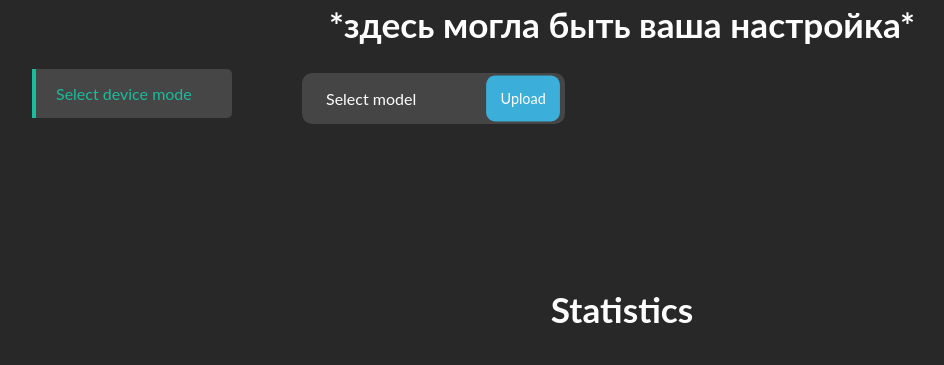
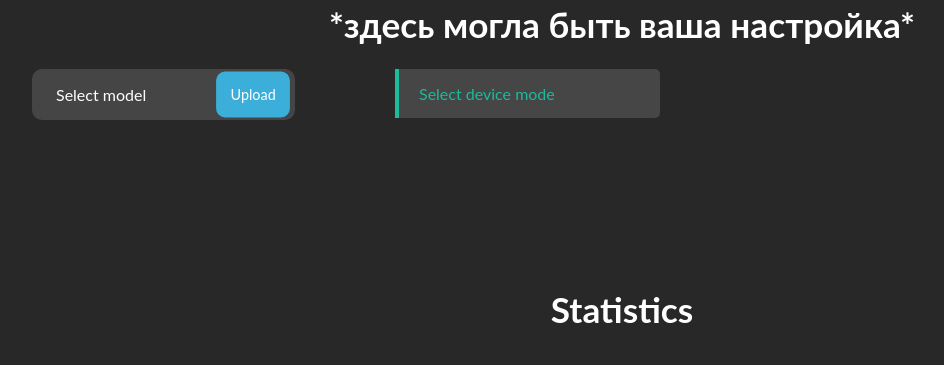
Before and after one commit to Soskiiit/eto_strelyaet, a Flask app: page /sett in a window 1280 px wide. Shown: the part 55-420 px from the top of the page, without its empty margins (18-962 px from the left). Run offline with Flask 2, Linux system fonts and the light colour scheme.

Commit message:
settings v0.2

```diff
--- a/static/ddmenu.css
+++ b/static/ddmenu.css
@@ -17,7 +17,7 @@ dropdown{
 }
 dropdown label, dropdown ul li{
   display: block;
-  width: 200px;
+  width: 265px;
   background: rgb(70, 70, 70);
   padding: 15px 20px;
 }
--- a/static/upload_but.css
+++ b/static/upload_but.css
@@ -1,8 +1,8 @@
 @import url("https://fonts.googleapis.com/css?family=Roboto:400,400i,700");
 
 .upload {
-    position: absolute;
-    margin: -212px 320px;
+    position: relative;
+    margin: 20px 50px;
     --btn-color: #3bafda;
     --progress-color: #2d334c;
     --ease-in-out-quartic: cubic-bezier(0.77, 0, 0.175, 1);
--- a/templates/settings.html
+++ b/templates/settings.html
@@ -32,15 +32,7 @@
     <section id="sec" class="body_hide">
         <!-- тута всё содержимое страницы -->
         <h1 id="mcb">*здесь могла быть ваша настройка*</h1>
-        <dropdown>
-            <input id="toggle2" type="checkbox">
-            <label for="toggle2" class="animate">Select device mode<i class="fa fa-bars float-right"></i></label>
-            <ul class="animate">
-                <a style="text-decoration: none; color: white;" href="/swmode/auto"><li class="animate">Auto<i class="fa fa-code float-right"></i></li></a>
-                <a style="text-decoration: none; color: white;" href="/swmode/ai"><li class="animate" href="/swmode/ai">AI<i class="fa fa-arrows-alt float-right"></i></li></a>
-                <a style="text-decoration: none; color: white;" href="/swmode/manual"><li class="animate" href="/swmode/manual">Manual<i class="fa fa-cog float-right"></i></li></a>
-            </ul>
-        </dropdown>
+        <div class="tiles">
             <div class="upload" name="upload">
               <div class="upload__info">
                 <span class="upload__filename" id="noFile">Select model</span>
@@ -79,6 +71,16 @@
 .file-upload .file-select.file-select-disabled:hover .file-select-name{line-height:40px;display:inline-block;padding:0 10px;}
                 </style>
             </div>
+            <dropdown>
+            <input id="toggle2" type="checkbox">
+            <label for="toggle2" class="animate">Select device mode<i class="fa fa-bars float-right"></i></label>
+            <ul class="animate">
+                <a style="text-decoration: none; color: white;" href="/swmode/auto"><li class="animate">Auto<i class="fa fa-code float-right"></i></li></a>
+                <a style="text-decoration: none; color: white;" href="/swmode/ai"><li class="animate" href="/swmode/ai">AI<i class="fa fa-arrows-alt float-right"></i></li></a>
+                <a style="text-decoration: none; color: white;" href="/swmode/manual"><li class="animate" href="/swmode/manual">Manual<i class="fa fa-cog float-right"></i></li></a>
+            </ul>
+        </dropdown>
+        </div>
         <!-- Тута начинается блок со статистикой -->
         <h1>
             Statistics
```
